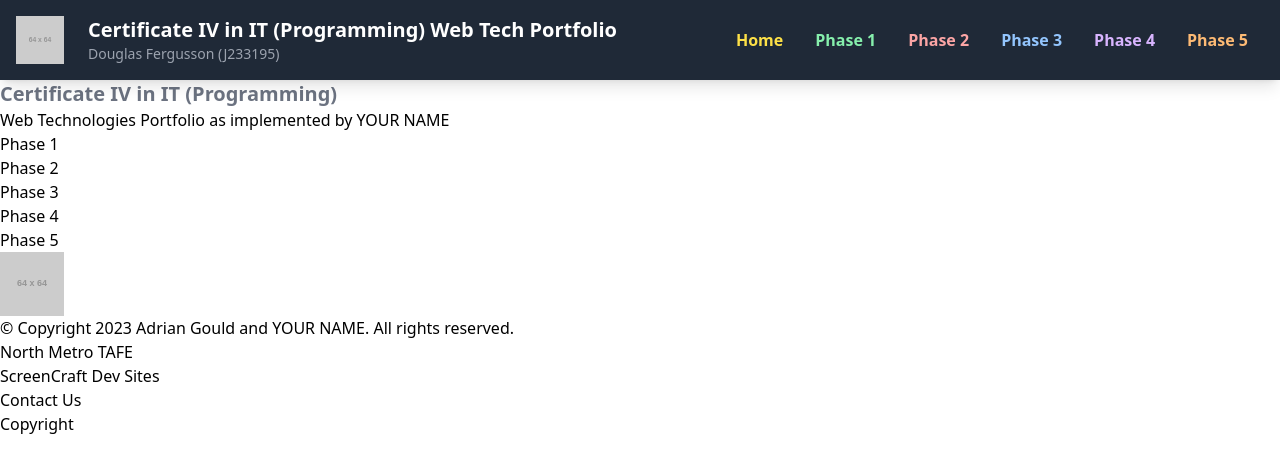
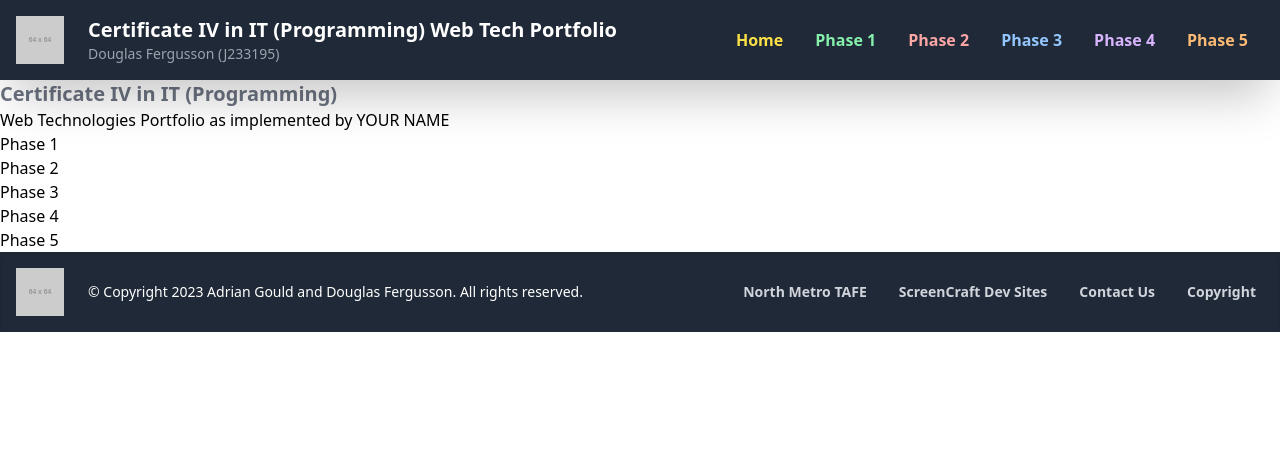
Before and after one commit to djferg/C4Prog-WT-Port, a website: page index.html in a window 1280 px wide. Drawn offline with Linux system fonts and the light colour scheme; placeholder pictures from the web are drawn by us.

Commit message:
feat(phase-5): Implement footer

```diff
--- a/index.html
+++ b/index.html
@@ -57,19 +57,23 @@
         </div>
     </article>
 </main>
-<footer>
-    <section>
-        <img src="https://placehold.co/64?text=logo" alt="Logo">
-        <p>© Copyright 2023 Adrian Gould and YOUR NAME. All rights reserved.</p>
-    </section>
-    <section>
-        <ul>
-            <li><a href="#">North Metro TAFE</a></li>
-            <li><a href="#">ScreenCraft Dev Sites</a></li>
-            <li><a href="#">Contact Us</a></li>
-            <li><a href="#">Copyright</a></li>
-        </ul>
-    </section>
+<footer class="bg-gray-800 text-white p-4 mx-auto shadow-inner">
+    <div class="flex flex-wrap justify-between items-center">
+        <!-- Logo and Copyright -->
+        <div class="flex items-center mb-4 md:mb-0">
+            <img src="https://placehold.co/64?text=logo" alt="Logo" class="h-12 w-12">
+            <p class="ml-6 text-sm">© Copyright 2023 Adrian Gould and Douglas Fergusson. All rights reserved.</p>
+        </div>
+        <!-- Navigation Links -->
+        <nav>
+            <ul class="flex gap-4 text-sm font-bold flex-wrap justify-center">
+                <li><a href="#" class="text-gray-300 hover:text-white p-2 rounded transition duration-250">North Metro TAFE</a></li>
+                <li><a href="#" class="text-gray-300 hover:text-white p-2 rounded transition duration-250">ScreenCraft Dev Sites</a></li>
+                <li><a href="#" class="text-gray-300 hover:text-white p-2 rounded transition duration-250">Contact Us</a></li>
+                <li><a href="#" class="text-gray-300 hover:text-white p-2 rounded transition duration-250">Copyright</a></li>
+            </ul>
+        </nav>
+    </div>
 </footer>
 </body>
 </html>
```
Also changed, not shown: assets/css/site.css.
